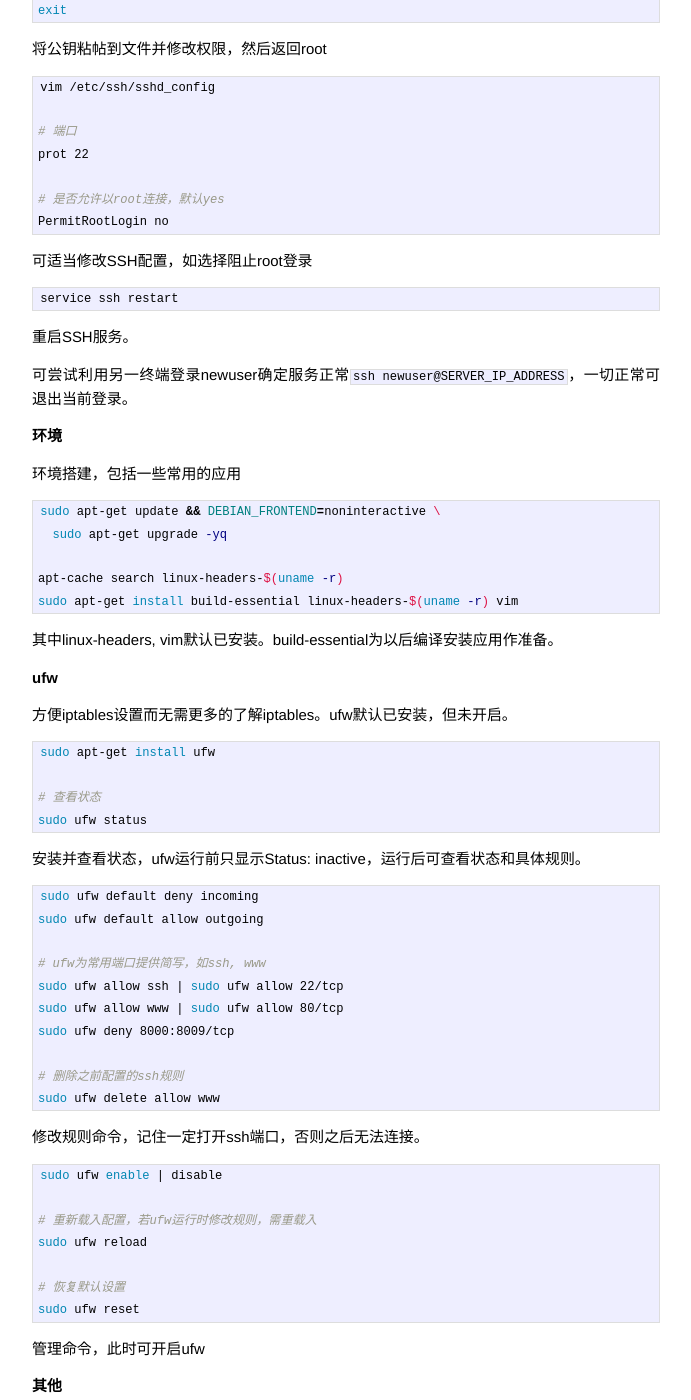
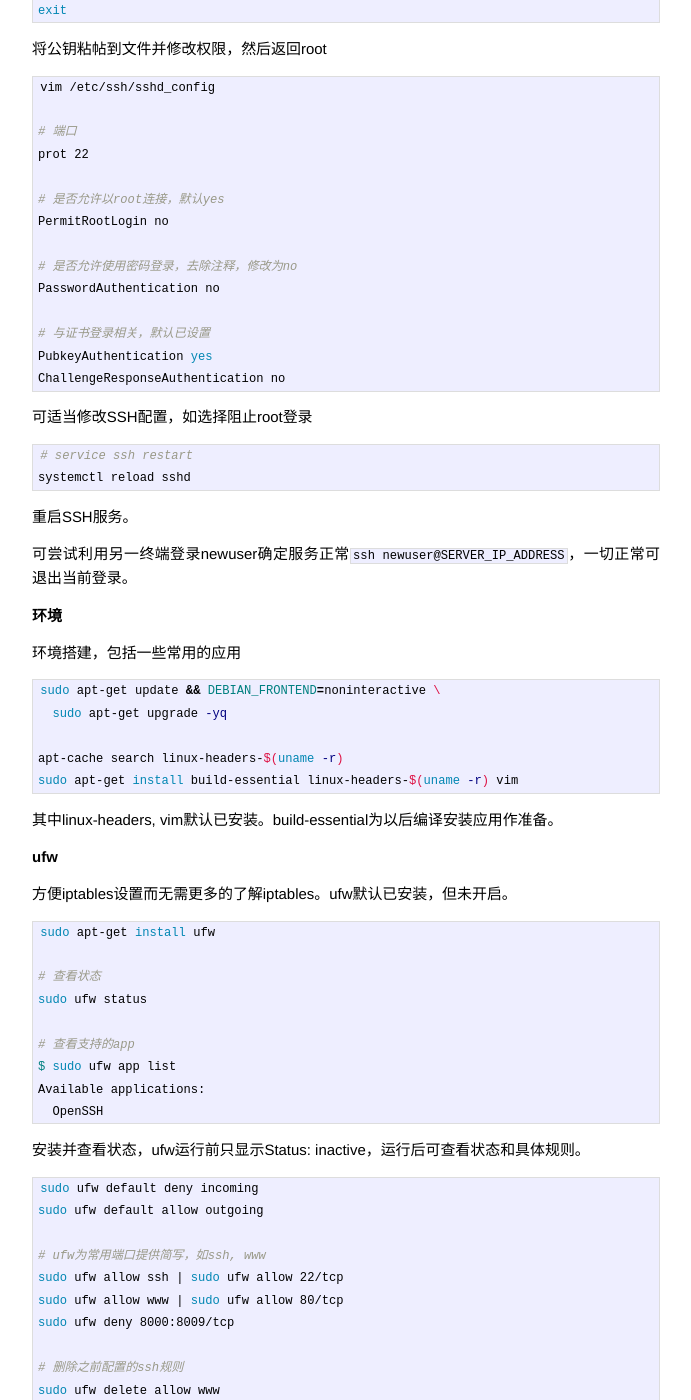
Before and after one commit to zp25/zp25.github.io, a Jekyll site: the page built from _posts/应用/2016-03-16-new_instance.markdown, in a window 1280 px wide and 1400 px high, scrolled down 863 px. Shown: the whole window, without its empty margins (294-985 px from the left). Built offline with Jekyll 4.4.1, drawn with Linux system fonts in a browser that asks for light colours; some of the changed text lies outside the part shown.

Commit message:
Update: Ubuntu 16.04资源

```diff
--- a/_posts/应用/2016-03-16-new_instance.markdown
+++ b/_posts/应用/2016-03-16-new_instance.markdown
@@ -50,11 +50,19 @@ prot 22
 
 # 是否允许以root连接，默认yes
 PermitRootLogin no
+
+# 是否允许使用密码登录，去除注释，修改为no
+PasswordAuthentication no
+
+# 与证书登录相关，默认已设置
+PubkeyAuthentication yes
+ChallengeResponseAuthentication no
 ~~~
 可适当修改SSH配置，如选择阻止root登录
 
 ~~~bash
-service ssh restart
+# service ssh restart
+systemctl reload sshd
 ~~~
 重启SSH服务。
 
@@ -80,6 +88,11 @@ sudo apt-get install ufw
 
 # 查看状态
 sudo ufw status
+
+# 查看支持的app
+$ sudo ufw app list
+Available applications:
+  OpenSSH
 ~~~
 安装并查看状态，ufw运行前只显示Status: inactive，运行后可查看状态和具体规则。
 
```
Also changed, not shown: other parts of _posts/应用/2016-03-16-new_instance.markdown (+1 -0 lines).
